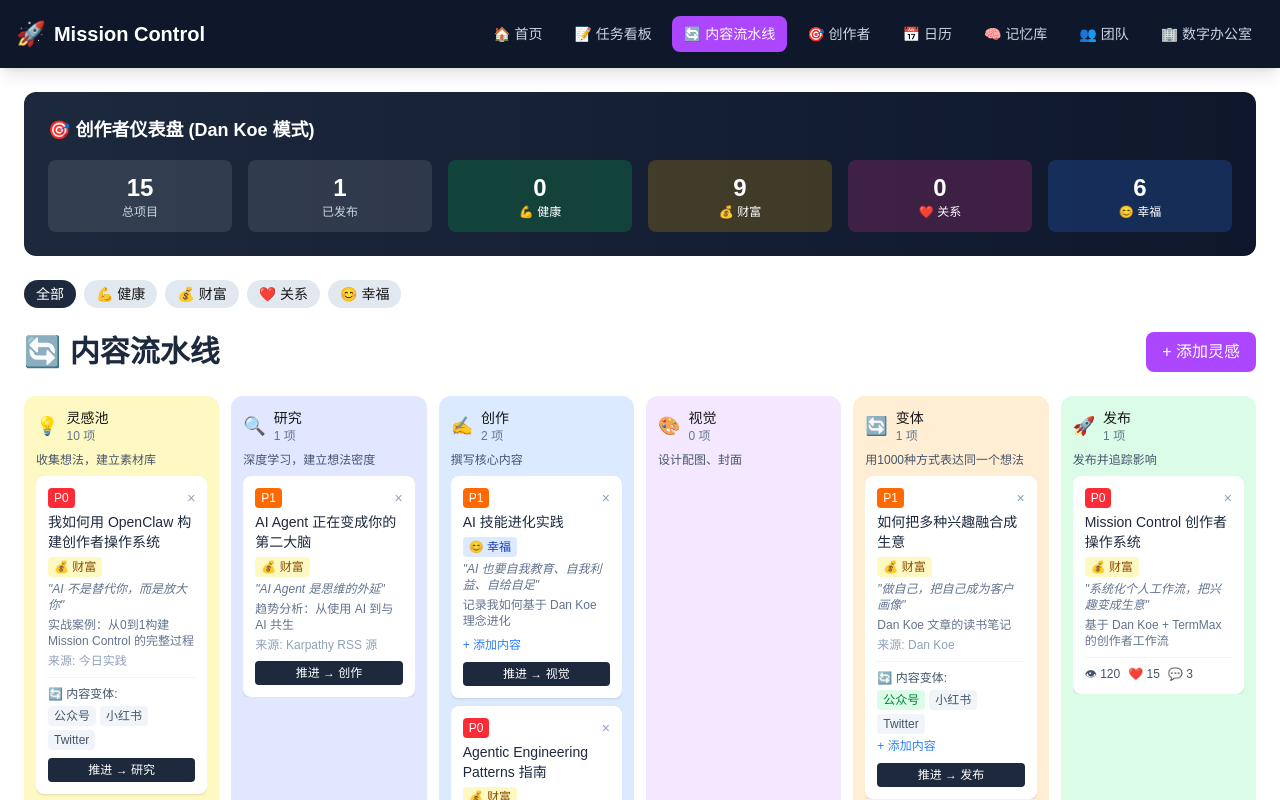
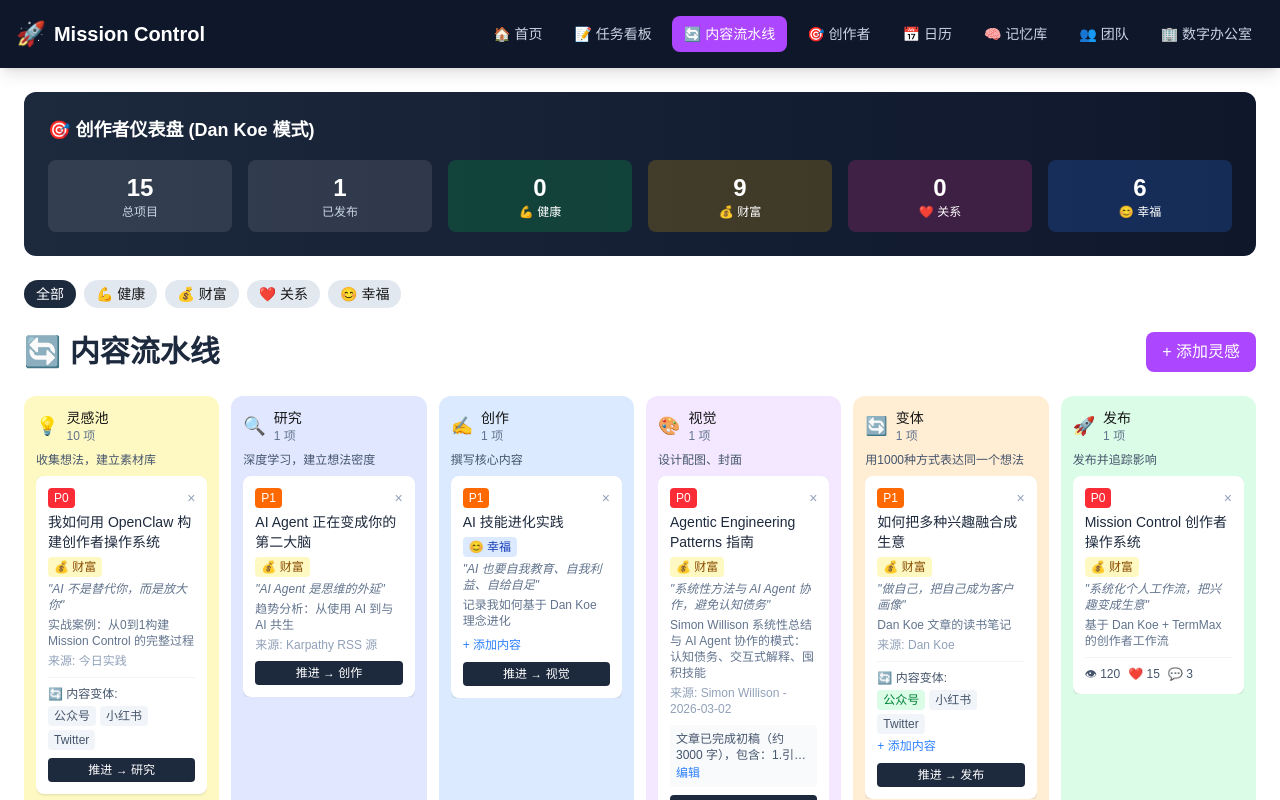
Before and after one commit to aazh2026/mission-control, a Next.js app: page /pipeline in a window 1280 px wide. Shown: the top 800 px of the page. Built offline with nearby package versions, Linux system fonts and the light colour scheme; no server answers.

Commit message:
feat: Advance Agentic Engineering Patterns to visual stage - article draft complete

```diff
--- a/src/app/pipeline/page.tsx
+++ b/src/app/pipeline/page.tsx
@@ -246,14 +246,14 @@ const initialItems: PipelineItem[] = [
   {
     _id: "21",
     title: "Agentic Engineering Patterns 指南",
-    stage: "script",
+    stage: "visual",
     description: "Simon Willison 系统性总结与 AI Agent 协作的模式：认知债务、交互式解释、囤积技能",
     priority: "P0",
     status: "in_progress",
     eternalMarket: "wealth",
     coreIdea: "系统性方法与 AI Agent 协作，避免认知债务",
     source: "Simon Willison - 2026-03-02",
-    script: "文章框架已创建：1.引言 2.什么是Agentic Engineering 3.核心模式解析(6个模式) 4.实战案例 5.常见陷阱 6.下一步行动 7.结语",
+    script: "文章已完成初稿（约 3000 字），包含：1.引言 2.什么是Agentic Engineering 3.6个核心模式详解 4.3个实战案例 5.常见陷阱 6.行动建议 7.结语。准备配图和发布。",
     createdAt: Date.now()
   },
   {
```
